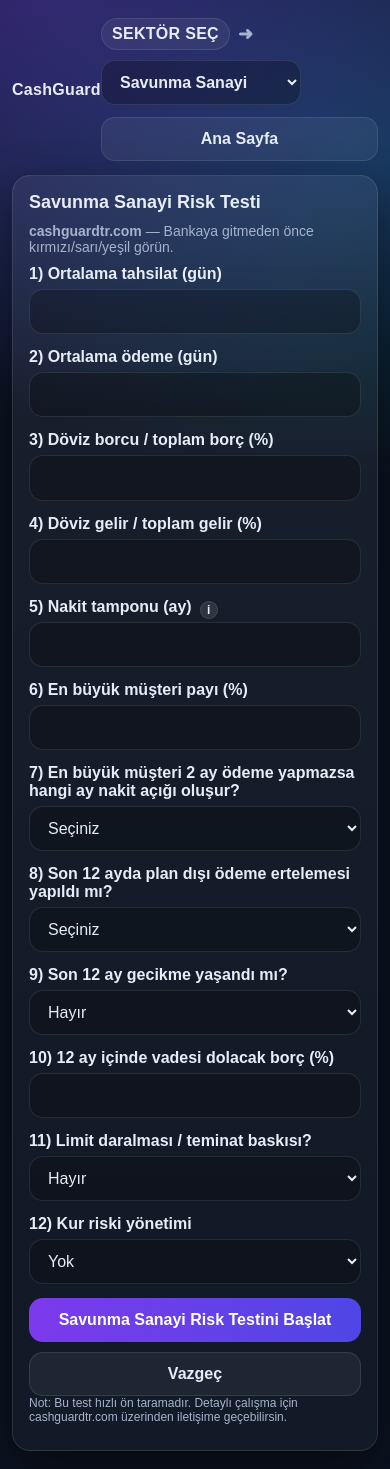
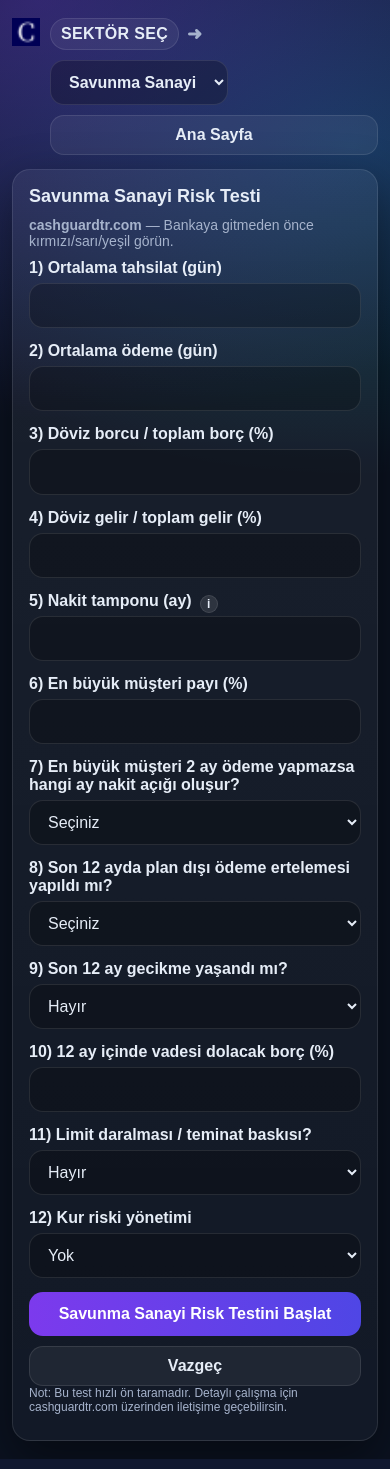
Before and after one commit to osmanekinci26/cashguardtr, a FastAPI app: page /check?sector=defense in a window 390 px wide. Run offline with FastAPI, Linux system fonts and the light colour scheme.

Commit message:
fix mobile sector picker layout, responsive brand logo, test page UI

```diff
--- a/app/static/style.css
+++ b/app/static/style.css
@@ -293,3 +293,83 @@ input, select {
   min-width:200px;
   font-weight:600;
 }
+/* --- Brand: desktop yazı, mobil logo --- */
+.brand-link{
+  display:flex;
+  align-items:center;
+  gap:10px;
+  text-decoration:none;
+  color:inherit;
+}
+
+.brand-logo{
+  width:28px;
+  height:28px;
+  display:none;          /* desktopta gizli */
+}
+
+.brand-text{
+  display:inline;        /* desktopta açık */
+}
+
+/* Nav right tarafı */
+.nav-right{
+  display:flex;
+  gap:12px;
+  align-items:center;
+  flex-wrap:wrap;
+  justify-content:flex-end;
+}
+
+/* Sector picker: tek blok, düzgün kırılma */
+.sector-picker{
+  display:flex;
+  align-items:center;
+  gap:10px;
+  flex-wrap:wrap;
+}
+
+.sector-label{
+  display:flex;
+  align-items:center;
+  gap:8px;
+  white-space:nowrap;
+}
+
+.sector-form{
+  margin:0;
+  display:flex;
+  align-items:center;
+}
+
+.sector-select{
+  min-width: 220px;
+}
+
+/* MOBİL: hepsini sığdır + CashGuard yazısı yerine logo */
+@media (max-width: 700px){
+  .nav{
+    gap:10px;
+    align-items:flex-start;
+  }
+
+  .brand-logo{ display:block; }     /* mobilde logo göster */
+  .brand-text{ display:none; }      /* mobilde yazıyı kapat */
+
+  /* Sağ tarafı tek sütun gibi değil, satır düzenli kalsın */
+  .nav-right{
+    gap:10px;
+    justify-content:flex-end;
+  }
+
+  /* Select'i biraz daha kompakt yap */
+  .sector-select{
+    min-width: 170px;
+    max-width: 220px;
+  }
+
+  /* Ana sayfa butonu mobilde çok büyüyorsa */
+  .btn.secondary{
+    padding:10px 12px;
+  }
+}
--- a/app/templates/check.html
+++ b/app/templates/check.html
@@ -4,21 +4,30 @@
   <meta charset="utf-8">
   <meta name="viewport" content="width=device-width, initial-scale=1">
   <title>{{ title }}</title>
-  <link rel="stylesheet" href="/static/style.css">
+  <link rel="stylesheet" href="/static/style.css?v=3">
 </head>
 <body>
   <div class="container">
 
     <div class="nav">
-      <div class="brand">CashGuard</div>
+      <!-- BRAND: desktop yazı, mobil logo -->
+      <div class="brand">
+        <a href="/" class="brand-link">
+          <img src="/static/icon-64.png" alt="C" class="brand-logo">
+          <span class="brand-text">CashGuard</span>
+        </a>
+      </div>
 
+      <!-- RIGHT SIDE -->
       <div class="nav-right">
-        <!-- ✅ SEKTÖR SEÇ: solda metin+ok, sağda dropdown -->
+
+        <!-- SEKTÖR SEÇ -->
         <div class="sector-picker">
-          <span class="sector-label">
+
+          <div class="sector-label">
             <span class="sector-badge">SEKTÖR SEÇ</span>
             <span class="sector-arrow">➜</span>
-          </span>
+          </div>
 
           <form action="/check" method="get" class="sector-form">
             <select name="sector" onchange="this.form.submit()" class="sector-select">
@@ -32,6 +41,7 @@
               <button class="btn secondary" type="submit">Seç</button>
             </noscript>
           </form>
+
         </div>
 
         <a class="btn secondary" href="/">Ana Sayfa</a>
@@ -43,7 +53,7 @@
       <p><strong>cashguardtr.com</strong> — Bankaya gitmeden önce kırmızı/sarı/yeşil görün.</p>
 
       <form action="/result" method="post">
-        <!-- ✅ sektörü sakla -->
+        <!-- sektörü sakla -->
         <input type="hidden" name="sector" value="{{ sector }}">
 
         <div class="grid">
```
